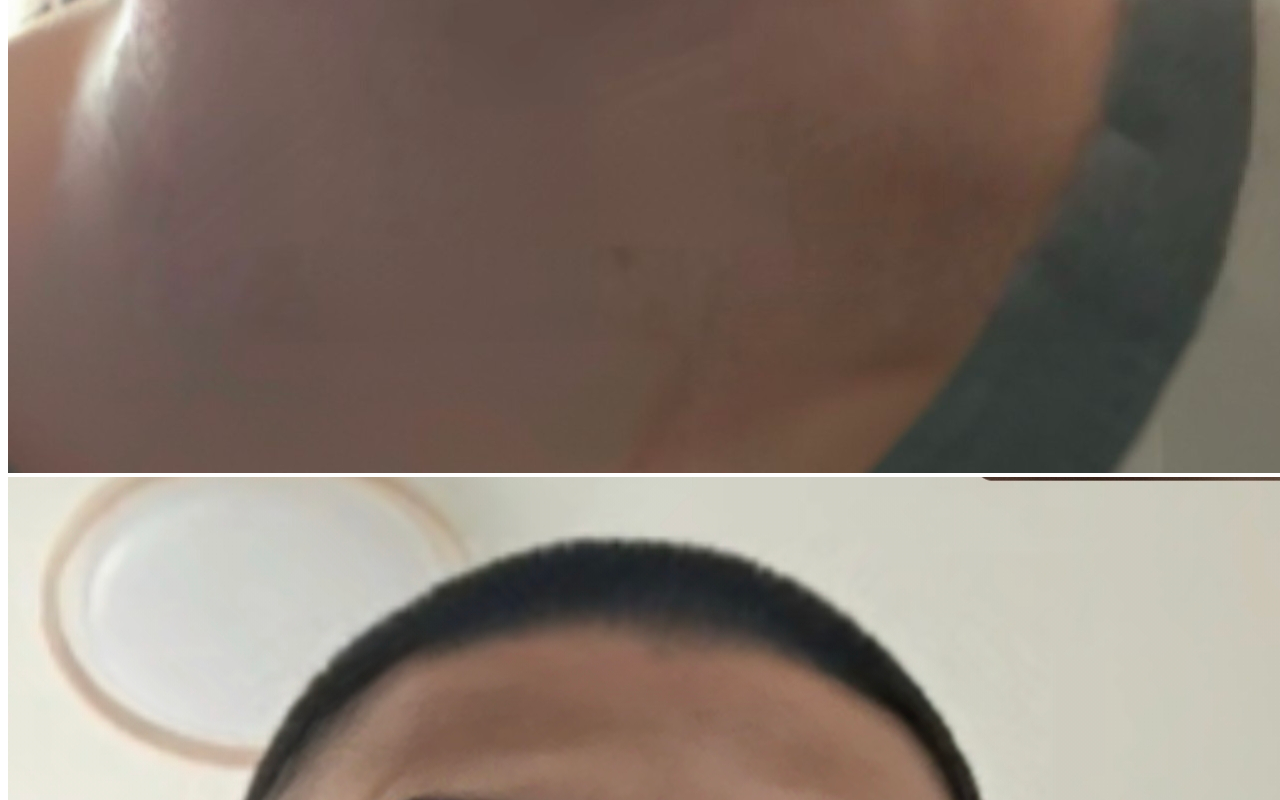
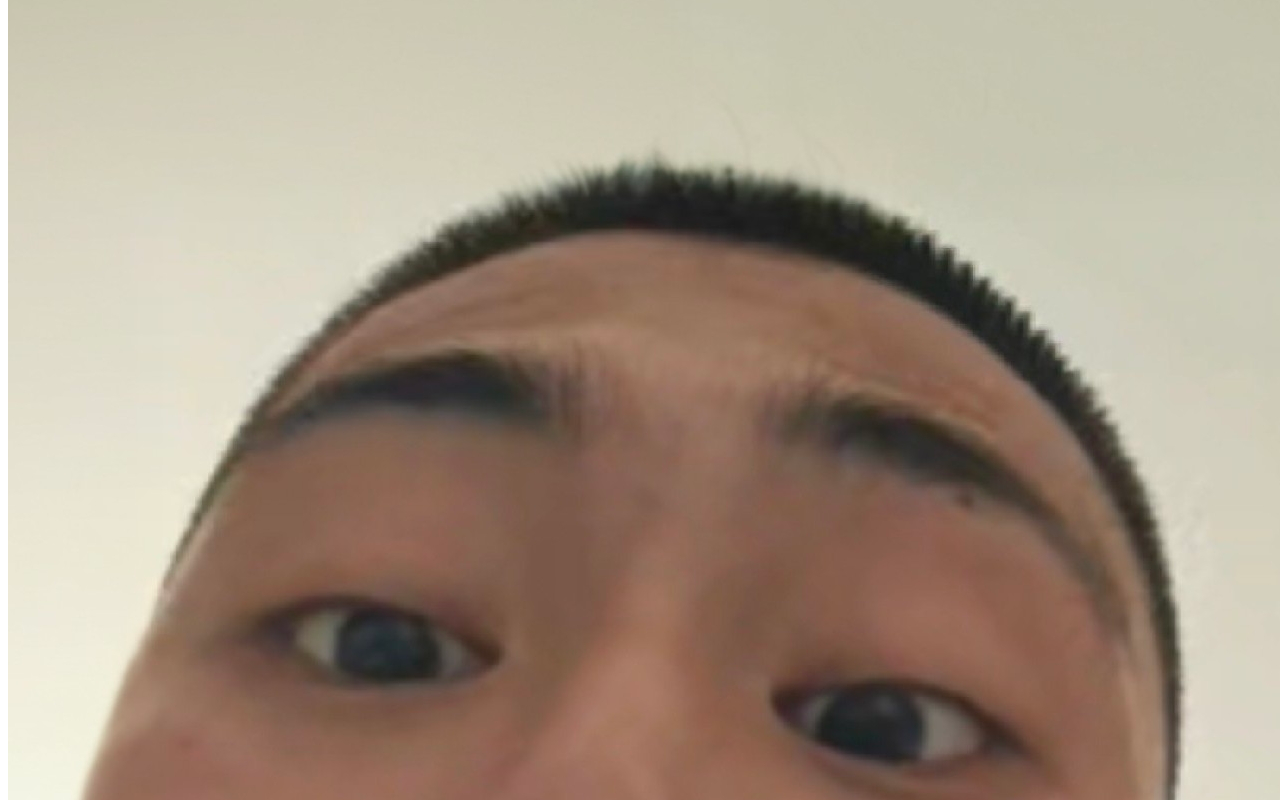
Before and after one commit to MI-1000-me/MI1000-S-repository, a plain HTML site: page index.html in a window 1280 px wide. Shown: the part 2000-2800 px from the top of the page. Drawn offline with Linux system fonts and the light colour scheme.

Commit message:
Add files via upload

```diff
--- a/index.html
+++ b/index.html
@@ -7,9 +7,6 @@
   </head>
   <body>
     <h1 style="color: srgb(222, 61, 61)">wow<b>ZQ的秘密网站</b></h1>
-    <img src="https://raw.githubusercontent.com/MI-1000-me/MI1000-S-repository/2a87b44a7fa1a41edd6c5465eeb53a4b09427ac8/IMG_20250819_202028.jpg" alt="相关图片1" />
-    <img
-      src="https://raw.githubusercontent.com/MI-1000-me/MI1000-S-repository/2a87b44a7fa1a41edd6c5465eeb53a4b09427ac8/IMG_20250819_201806.jpg"
-      alt="相关图片2"
-    />
+    <img src="MI1000-S-repository/IMG_20250819_201806.jpg" alt="zq的美照一" />
+    <img src="MI1000-S-repository/IMG_20250819_202028.jpg" alt="zq的美照二" />
 </html>
```
